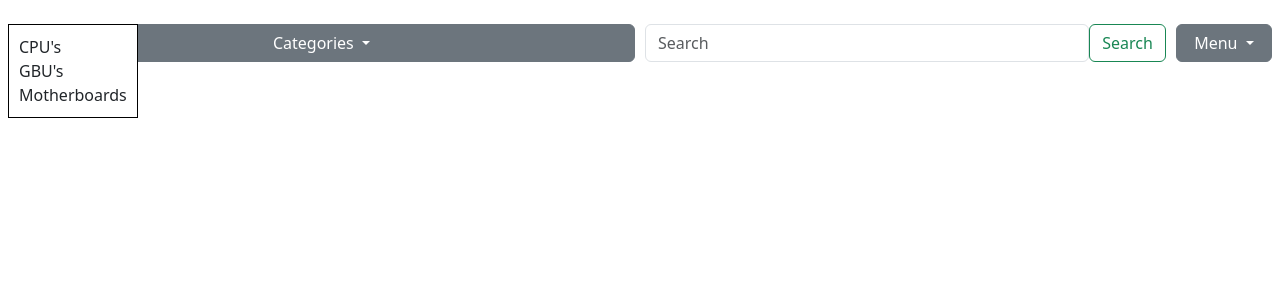
After one commit to RuanVDWesthuizen/ITECAProjects, a PHP site: page /product.php in a window 1280 px wide, after a click on "Categories". The commit adds this page. Shown: the top 300 px of the page. Run offline with PHP 8.4, Linux system fonts and the light colour scheme.

Commit message:
next update

```diff
--- a/footer.php
+++ b/footer.php
@@ -1,7 +1,12 @@
 <!DOCTYPE html>
 <html lang="en">
-<!-- Bootstrap JS and dependencies -->
-<script src="https://code.jquery.com/jquery-3.6.0.min.js"></script>
-<script src="bootstrap-5.3.3-dist\bootstrap-5.3.3-dist\js\bootstrap.bundle.min.js"></script>
+<div>
+	<!-- Bootstrap JS and dependencies -->
+	<script src="https://code.jquery.com/jquery-3.6.0.min.js"></script>
+	<script src="https://cdn.jsdelivr.net/npm/bootstrap@5.3.3/dist/js/bootstrap.bundle.min.js"></script>
+	<script src="bootstrap-5.3.3-dist\bootstrap-5.3.3-dist\js\bootstrap.bundle.min.js"></script>
+
+	<script src="script.js"></script>
+</div>
 </body>
 </html>
--- a/header.php
+++ b/header.php
@@ -4,8 +4,13 @@
     <meta charset="UTF-8">
     <meta name="viewport" content="width=device-width, initial-scale=1.0">
     <title>Your Project Title</title>
+	<!-- JQuery -->
+    <script src="https://ajax.googleapis.com/ajax/libs/jquery/3.6.0/jquery.min.js"></script>
+
     <!-- Bootstrap CSS -->
     <link rel="stylesheet" href="bootstrap-5.3.3-dist\bootstrap-5.3.3-dist\css\bootstrap.min.css">
-    <link rel="stylesheet" href="main.css">
+
+    <!-- general css -->
+    <link rel="stylesheet" href="styles.css">
 </head>
 <body>
--- a/login.html
+++ b/login.html
@@ -27,9 +27,6 @@
             <button type="submit" id="register">Register</button>
         </div>
     </form>
-    <!--<nav>
-        <a href="/contact">Register</a>
-    </nav>-->
     <div class="space"></div>
 </body>
 </html>
--- a/main.css
+++ b/main.css
@@ -1,8 +1,24 @@
-section[name=main-page] div.container text-center {
-    border: 1px solid black;
+section[name=main-page] div.menu-buttons {
+    padding: 0px 5px 0px 5px;
 }
-
-section[name=main-page] div.item {
-    border-left: 1px solid black;
-    cursor:pointer
+section[name=main-page] div.search-bar-and-button {
+    display: inline-flex;
 }
+section[name=main-page] div.text-center {
+    margin: 0px 15px 0px 15px
+}
+section[name=main-page] section[name=company-photo] {
+    margin-bottom: 41px;
+}
+section[name=main-page] div.company-logo {
+    height: 350px;
+    padding:15px;
+}
+section.main-page.products {
+    margin: 0px 15px 0px 15px
+}
+    section.main-page.products div.product-item {
+        border: 1px solid !important;
+        padding: 5px;
+        border-radius: 5px
+    }
--- a/main.js
+++ b/main.js
@@ -1 +1,11 @@
-// JavaScript source code
+$(document).ready(function () {
+    $(document).on('click', 'section.main-page div.product', function (event) {
+        event.preventDefault();
+
+        var $product = $(this);
+        var productID = $product.attr('data-id');
+
+        window.location.href = '../product';
+
+    });
+});
--- /dev/null
+++ b/product.css
@@ -0,0 +1,3 @@
+body
+{
+}
--- /dev/null
+++ b/product.html
@@ -0,0 +1,50 @@
+<script src="main.js"></script>
+<link rel="stylesheet" href="main.css">
+<!-- JQuery -->
+<script src="https://ajax.googleapis.com/ajax/libs/jquery/3.6.0/jquery.min.js"></script>
+<section name="main-page">
+    <div class="text-center">
+        <div class="row">
+            <div class="col-md-6 menu-buttons btn-group">
+                <button name="categories" type="button" class="btn btn-secondary dropdown-toggle navbar-collapse" data-bs-toggle="collapse" data-bs-target="#categories" aria-controls="categories" aria-haspopup="true" aria-expanded="false">
+                    Categories
+                </button>
+                <div class="categories">
+                    <ul class="collapse navbar-collapse" id="categories">
+                        <li>
+                            <a class="dropdown-item" href="#">CPU's</a>
+                        </li>
+                        <li>
+                            <a class="dropdown-item" href="#">GBU's</a>
+                        </li>
+                        <li>
+                            <a class="dropdown-item" href="#">Motherboards</a>
+                        </li>
+                    </ul>
+                </div>
+            </div>
+            <div class="col-md-5 menu-buttons search-bar-and-button">
+                <input class="form-control mr-sm-2" type="search" placeholder="Search" aria-label="Search">
+                <button class="btn btn-outline-success my-2 my-sm-0" type="submit">Search</button>
+            </div>
+            <div class="col-md-1 menu-buttons btn-group">
+                <button name="personal" type="button" class="btn btn-secondary dropdown-toggle navbar-collapse" data-bs-toggle="collapse" data-bs-target="#side-menu" aria-controls="side-menu" aria-haspopup="true" aria-expanded="false">
+                    Menu
+                </button>
+                <div class="side-menu">
+                    <ul class="collapse navbar-collapse" id="side-menu">
+                        <li>
+                            <a class="dropdown-item" href="#">Shopping Cart</a>
+                        </li>
+                        <li>
+                            <a class="dropdown-item" href="#">Wish List</a>
+                        </li>
+                        <li>
+                            <a class="dropdown-item" href="#">Sign out</a>
+                        </li>
+                    </ul>
+                </div>
+            </div>
+        </div>
+        <div class="w-100"></div>
+</section>
--- /dev/null
+++ b/product.js
@@ -0,0 +1 @@
+// JavaScript source code
--- /dev/null
+++ b/product.php
@@ -0,0 +1,14 @@
+<?php
+    // Enable error reporting for debugging
+    error_reporting(E_ALL);
+    ini_set('display_errors', 1);
+
+    // Include the header
+    include 'header.php';
+
+    // My custom page
+    include 'product.html';
+
+    // Include the footer
+    include 'footer.php';
+?>
--- a/styles.css
+++ b/styles.css
@@ -1,5 +1,5 @@
 body {
-    padding-top: 50px;
+    /*padding-top: 50px;*/
 }
 
 h1 {
@@ -18,3 +18,16 @@ form {
 span.mandatory {
     color: red;
 }
+
+div.categories {
+    position: fixed;
+    /*margin-top: 50px;*/
+    background: white;
+    border: 1px black solid;
+    text-align: left;
+}
+    div.categories ul.navbar-collapse.collapse.show {
+        list-style-type: none;
+        padding: 10px;
+        margin: 0px;
+    }
```
Also changed, not shown: main.html (+146 -13 lines), Resources/images/stunningBrands.jpeg (added), 1 other file.
